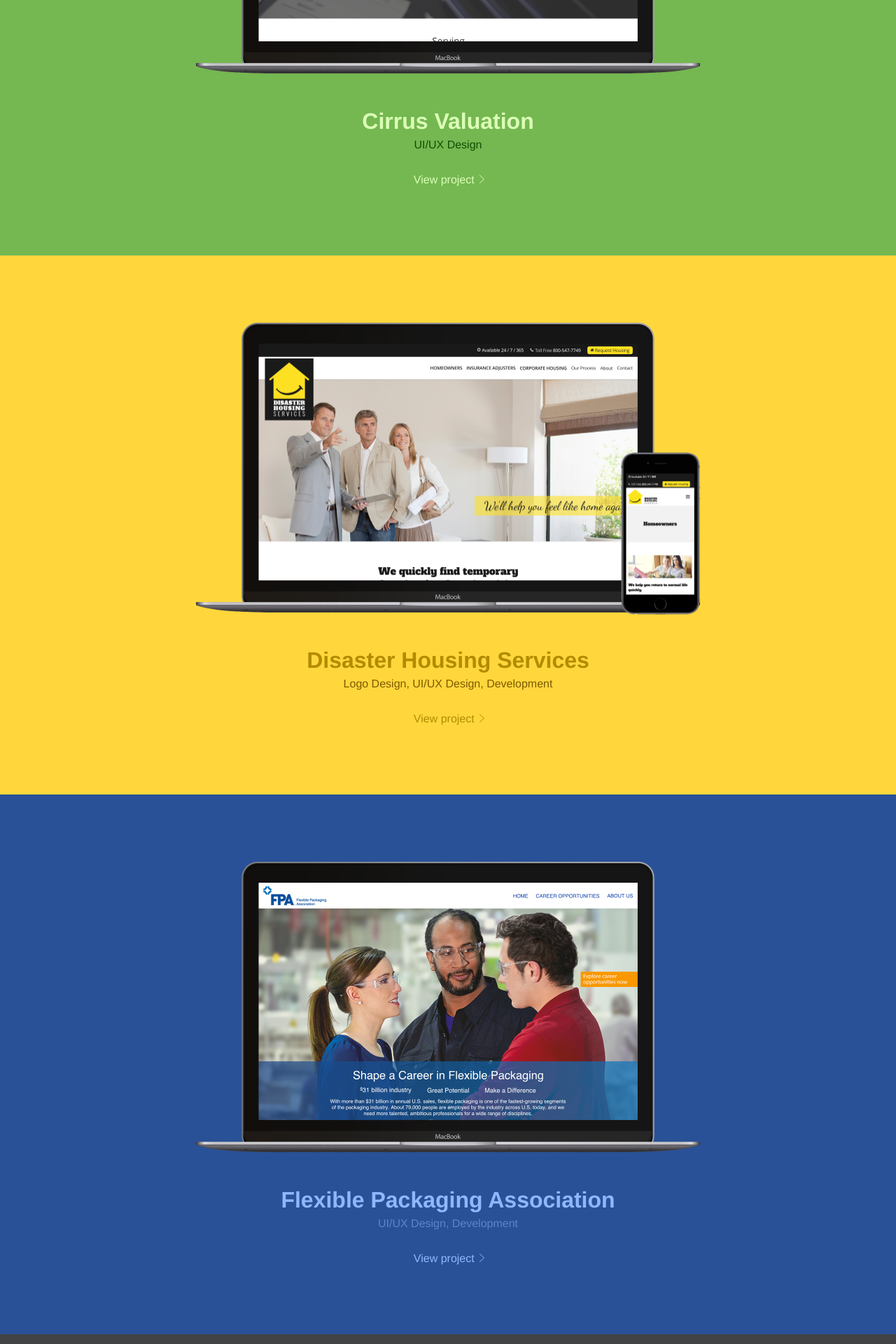
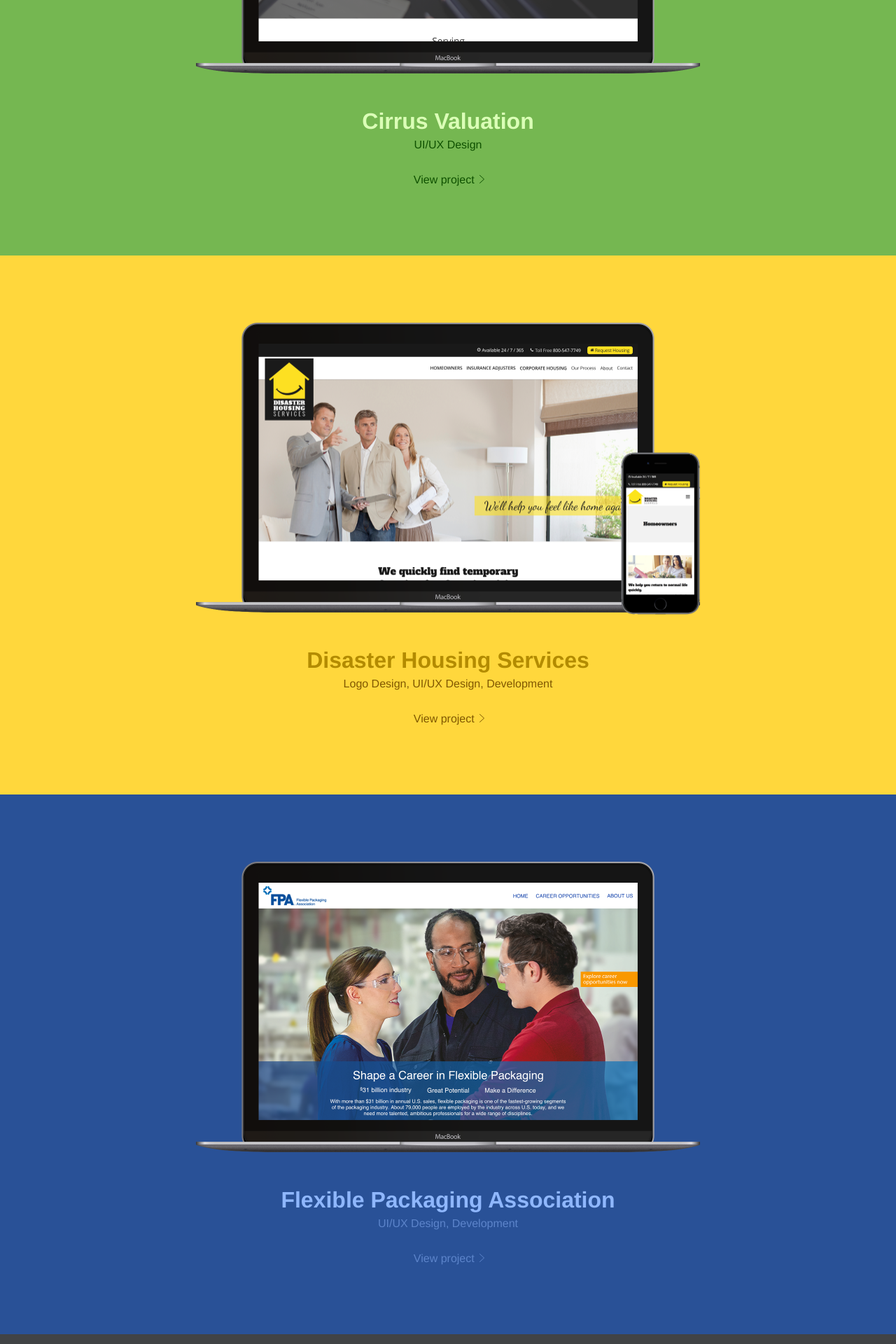
Before and after one commit to MrErikWright/mrerikwright.github.io, a Jekyll site: the page built from index.html, in a window 1280 px wide. Shown: the part 1042-2962 px from the top of the page at 70% size. Built offline with Jekyll 4.4.1, drawn with Linux system fonts in a browser that asks for light colours.

Commit message:
visual tweaks

```diff
--- a/_sass/_layout.scss
+++ b/_sass/_layout.scss
@@ -41,6 +41,11 @@
   margin-right: auto;
   padding-left: $spacing-unit;
   padding-right: $spacing-unit;
+
+  @include media-query(small, 40em) {
+    padding-left: $spacing-unit / 2;
+    padding-right: $spacing-unit / 2;
+  }
 }
 
 .header {
@@ -185,16 +190,16 @@
   .cirrus {
     background: #75b751;
 
-    h2,
-    a {
+    h2 {
       color: #dbffb7;
     }
 
     #arrow-right {
-      stroke: #dbffb7;
+      stroke: #0f5100;
     }
 
-    h3 {
+    h3,
+    a {
       color: #0f5100;
     }
   }
@@ -202,16 +207,16 @@
   .disaster {
     background: #ffd73c;
 
-    h2,
-    a {
+    h2 {
       color: #b38b00;
     }
 
     #arrow-right {
-      stroke: #b38b00;
+      stroke: #805800;
     }
 
-    h3 {
+    h3,
+    a {
       color: #805800;
     }
   }
@@ -219,16 +224,16 @@
   .flexible {
     background: #295197;
 
-    h2,
-    a {
+    h2 {
       color: #8fb7fd;
     }
 
     #arrow-right {
-      stroke: #8fb7fd;
+      stroke: #5c84ca;
     }
 
-    h3 {
+    h3,
+    a {
       color: #5c84ca;
     }
   }
@@ -236,16 +241,16 @@
   .signature {
     background: #414345;
 
-    h2,
-    a {
+    h2 {
       color: #a7a9ab;
     }
 
     #arrow-right {
-      stroke: #a7a9ab;
+      stroke: #747678;
     }
 
-    h3 {
+    h3,
+    a {
       color: #747678;
     }
   }
@@ -253,16 +258,16 @@
   .abyc {
     background: #83a3d3;
 
-    h2,
-    a {
+    h2 {
       color: #375787;
     }
 
     #arrow-right {
-      stroke: #375787;
+      stroke: #042454;
     }
 
-    h3 {
+    h3,
+    a {
       color: #042454;
     }
   }
@@ -270,22 +275,32 @@
   .bdelec {
     background: #8d9dab;
 
-    h2,
-    a {
+    h2 {
       color: #41515f;
     }
 
     #arrow-right {
-      stroke: #41515f;
+      stroke: #0e1e2c;
     }
 
-    h3 {
+    h3,
+    a {
       color: #0e1e2c;
     }
   }
 
   .unassigned {
     background: #f2f2f2;
+
+    h2,
+    h3,
+    a {
+      color: $dark-grey;
+    }
+
+    #arrow-right {
+      stroke: $dark-grey;
+    }
   }
 }
 
```
